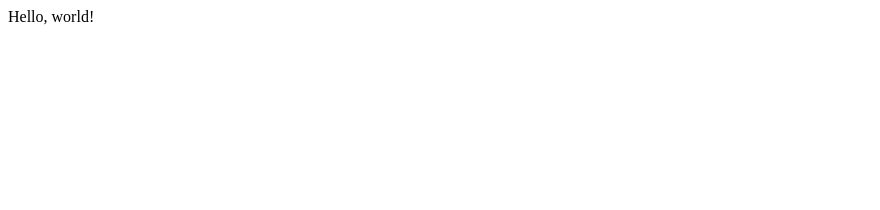
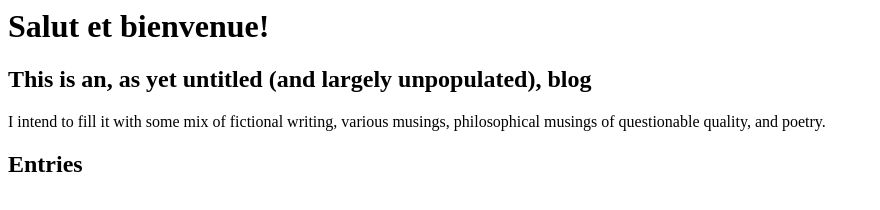
Before and after one commit to rpicciotti/rpicciotti.github.io, a plain HTML site: page index.html in a window 1280 px wide. Shown: the whole page, without its empty margins (0-880 px from the left). Drawn offline with Linux system fonts and the light colour scheme.

Commit message:
Real content

```diff
--- a/index.html
+++ b/index.html
@@ -1 +1,5 @@
-Hello, world!
+<h1>Salut et bienvenue!</h1>
+<h2>This is an, as yet untitled (and largely unpopulated), blog</h2>
+<p> I intend to fill it with some mix of fictional writing, various musings,
+philosophical musings of questionable quality, and poetry.</p>
+<h2>Entries<h2>
```
